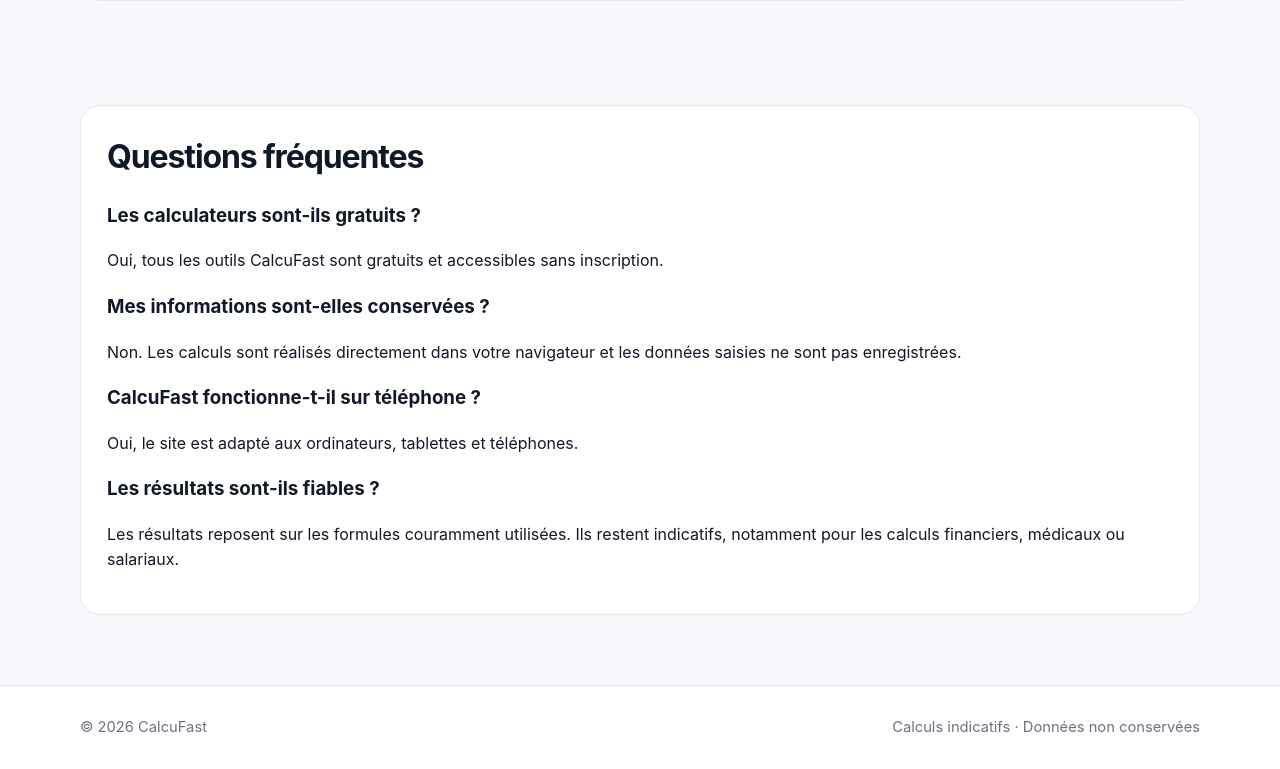
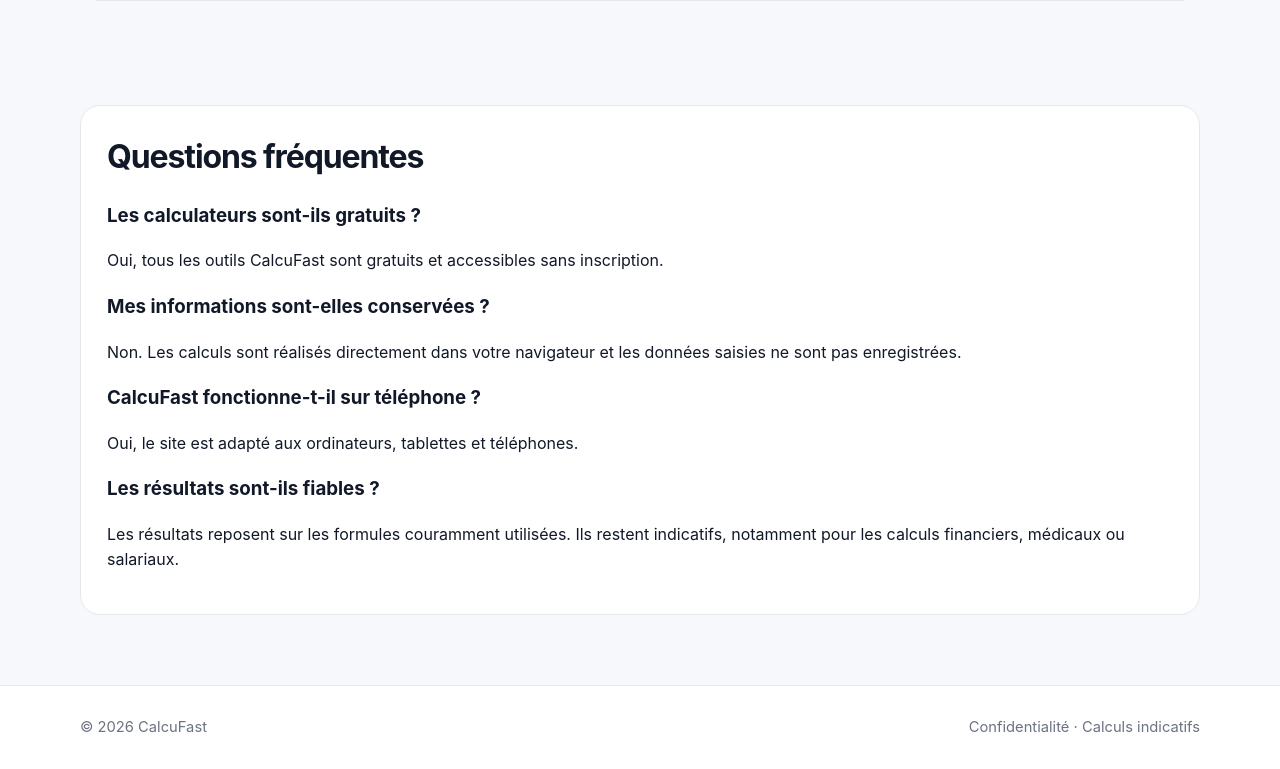
Before and after one commit to antoineaudinet075-crypto/CalculFast, a website: page index.html in a window 1280 px wide. Shown: the part 1876-2645 px from the top of the page. Drawn offline with Linux system fonts and the light colour scheme.

Commit message:
Update index.html

```diff
--- a/index.html
+++ b/index.html
@@ -190,7 +190,7 @@
   <footer class="site-footer">
     <div class="container footer-inner">
       <span>© 2026 CalcuFast</span>
-      <span>Calculs indicatifs · Données non conservées</span>
+      <span><a href="confidentialite.html">Confidentialité</a> · Calculs indicatifs</span>
     </div>
   </footer>
 
```
